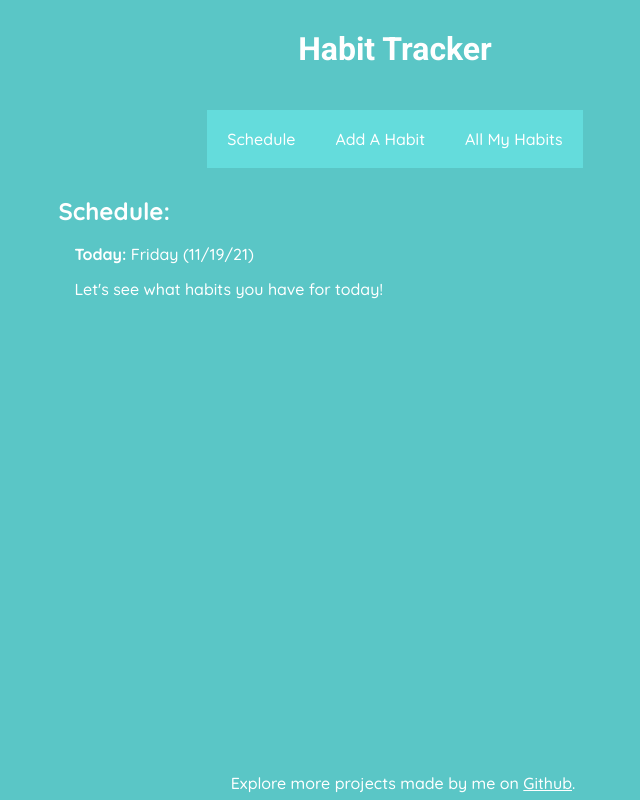
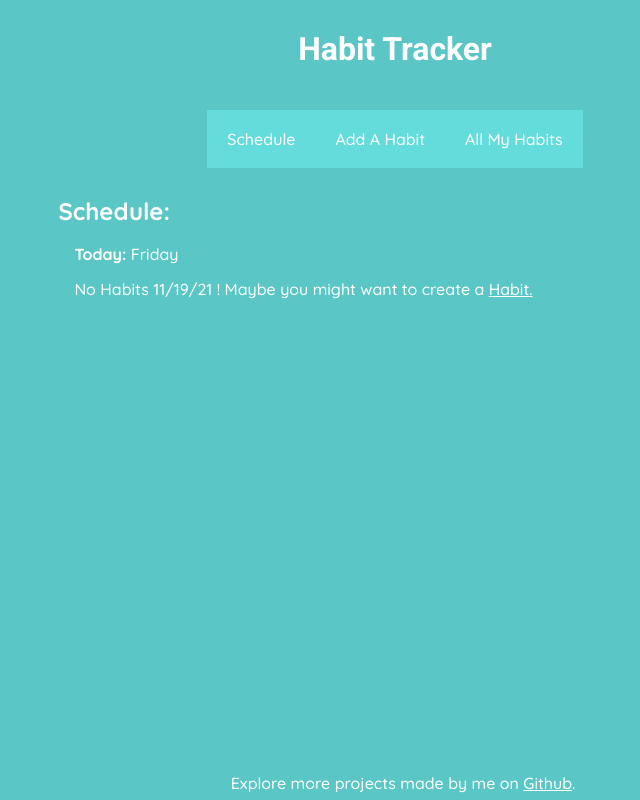
Before and after one commit to syedmwgilani/Habbit-Tracker, a React (Create React App) app: page /habit-tracker/habits in a window 1280 px wide. Shown: the whole page, without its empty margins (245-885 px from the left). Built offline with nearby package versions, Linux system fonts and the light colour scheme.

Commit message:
Added a message telling user they do not have habits scheduled for that day.

```diff
--- a/src/Habits.js
+++ b/src/Habits.js
@@ -1,5 +1,5 @@
 import React, { Component } from 'react'
-
+import { Link } from 'react-router-dom'
 const { addPrefix } = require('./helperModule.js')
 
 
@@ -175,21 +175,30 @@ class Habits extends Component {
             )
         })
 
+        let message = habitsEleMap.length === 0 ?
+            (<p className="pl1">
+                No Habits {this.state.dateFormattedString} ! Maybe you might want to create a <Link to="/habit-tracker/habit-template">Habit.</Link>
+            </p>)
+            : (<p className="pl1">
+                Let's see what habits you have for {this.state.dateFormattedString} !
+            </p>)
+
+
         return (
             <main className="grid-wrapper">
                 <div></div>{/* Used for sides in grid. Needed to work properly. */}
+
                 <div className="pb5">
                     <h2>Schedule:</h2>
                     <span className="pl1">
-                        <b>Today:</b> {this.state.dayOfTheWeek} ({this.state.dateFormattedString})
+                        <b>Today:</b> {this.state.dayOfTheWeek}
                     </span>
-                    <p className="pl1">
-                        Let's see what habits you have for today!
-                    </p>
+                    {message}
                     <ul>
                         {habitsEleMap}
                     </ul>
                 </div>
+
                 <div></div>{/* Used for sides in grid. Needed to work properly. */}
             </main>
         )
```
